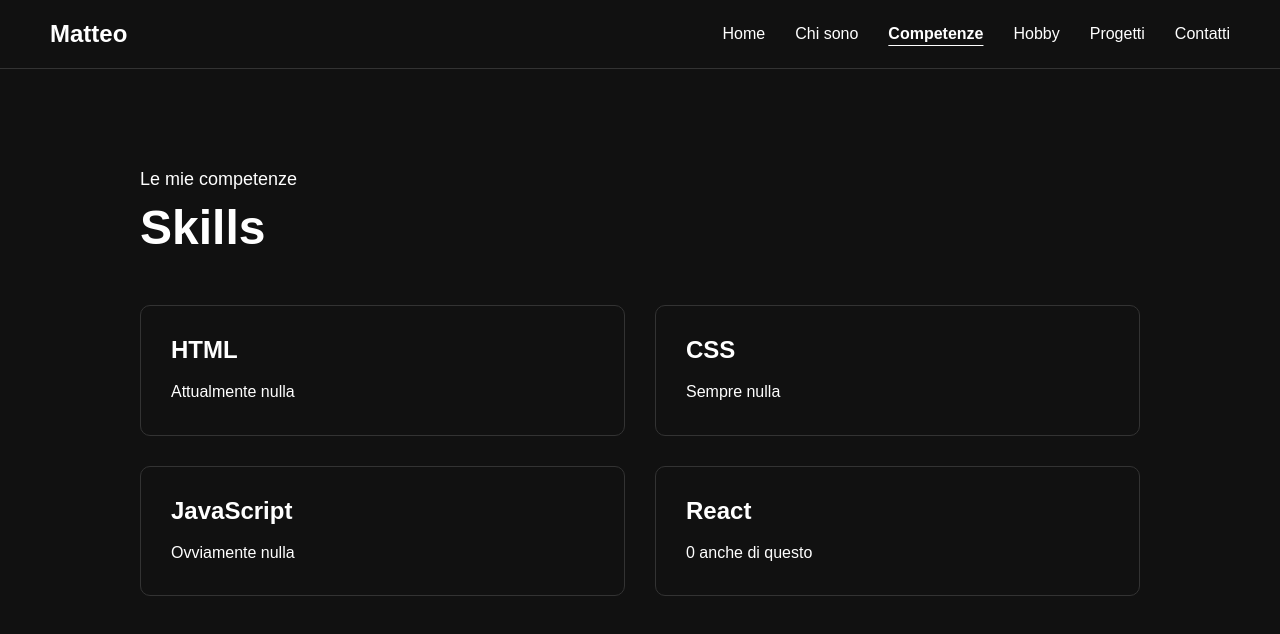
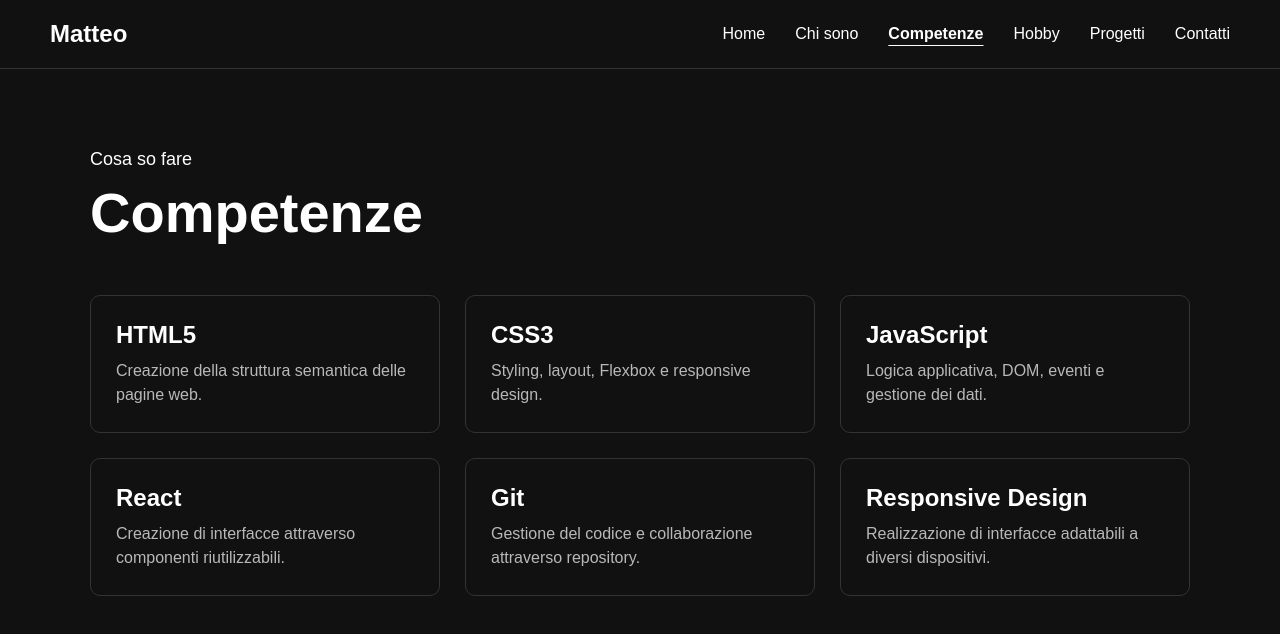
Before and after one commit to MatteoCarmignani/portfolio, a React app: page /skills in a window 1280 px wide. Shown: the top 634 px of the page. Built offline with nearby package versions, Linux system fonts and the light colour scheme; the HTML template or start-up script is replaced by a standard one.

Commit message:
add skillcard and better skill catgories

```diff
--- /dev/null
+++ b/src/components/SkillCard.css
@@ -0,0 +1,14 @@
+.skill-card {
+  padding: 25px;
+  border: 1px solid #333;
+  border-radius: 10px;
+}
+
+.skill-card h2 {
+  margin-bottom: 10px;
+}
+
+.skill-card p {
+  line-height: 1.5;
+  opacity: 0.7;
+}
--- a/src/components/SkillCard.jsx
+++ b/src/components/SkillCard.jsx
@@ -0,0 +1,12 @@
+import './SkillCard.css'
+
+function SkillCard({ name, description }) {
+  return (
+    <div className="skill-card">
+      <h2>{name}</h2>
+      <p>{description}</p>
+    </div>
+  )
+}
+
+export default SkillCard
--- a/src/pages/Skills.css
+++ b/src/pages/Skills.css
@@ -1,34 +1,42 @@
 .skills {
-  min-height: 100vh;
-  padding: 100px 50px;
+  min-height: calc(100vh - 73px);
+  padding: 80px 50px;
 }
 
 .skills-content {
-  max-width: 1000px;
+  width: 100%;
+  max-width: 1100px;
   margin: 0 auto;
 }
 
 .skills h1 {
-  font-size: 48px;
+  font-size: 56px;
   margin-bottom: 50px;
+}
+
+.section-subtitle {
+  font-size: 18px;
+  margin-bottom: 10px;
 }
 
 .skills-list {
   display: grid;
-  grid-template-columns: repeat(2, 1fr);
-  gap: 30px;
+  grid-template-columns: repeat(3, 1fr);
+  gap: 25px;
 }
 
-.skill-card {
-  padding: 30px;
-  border: 1px solid #333;
-  border-radius: 10px;
+/* RESPONSIVE */
+
+@media (max-width: 768px) {
+  .skills {
+    padding: 60px 20px;
+  }
+
+  .skills h1 {
+    font-size: 44px;
+  }
+
+  .skills-list {
+    grid-template-columns: 1fr;
+  }
 }
-
-.skill-card h2 {
-  margin-bottom: 15px;
-}
-
-.skill-card p {
-  line-height: 1.6;
-}
--- a/src/pages/Skills.jsx
+++ b/src/pages/Skills.jsx
@@ -1,36 +1,57 @@
+import SkillCard from '../components/SkillCard'
 import './Skills.css'
 
 function Skills() {
+
+  const skills = [
+    {
+      name: 'HTML5',
+      description: 'Creazione della struttura semantica delle pagine web.'
+    },
+    {
+      name: 'CSS3',
+      description: 'Styling, layout, Flexbox e responsive design.'
+    },
+    {
+      name: 'JavaScript',
+      description: 'Logica applicativa, DOM, eventi e gestione dei dati.'
+    },
+    {
+      name: 'React',
+      description: 'Creazione di interfacce attraverso componenti riutilizzabili.'
+    },
+    {
+      name: 'Git',
+      description: 'Gestione del codice e collaborazione attraverso repository.'
+    },
+    {
+      name: 'Responsive Design',
+      description: 'Realizzazione di interfacce adattabili a diversi dispositivi.'
+    }
+  ]
+
   return (
-    <section className="skills">
+    <main className="skills">
       <div className="skills-content">
-        <p className="section-subtitle">Le mie competenze</p>
 
-        <h1>Skills</h1>
+        <p className="section-subtitle">
+          Cosa so fare
+        </p>
+
+        <h1>Competenze</h1>
 
         <div className="skills-list">
-          <div className="skill-card">
-            <h2>HTML</h2>
-            <p>Attualmente nulla</p>
-          </div>
+          {skills.map((skill) => (
+            <SkillCard
+              key={skill.name}
+              name={skill.name}
+              description={skill.description}
+            />
+          ))}
+        </div>
 
-          <div className="skill-card">
-            <h2>CSS</h2>
-            <p>Sempre nulla</p>
-          </div>
-
-          <div className="skill-card">
-            <h2>JavaScript</h2>
-            <p>Ovviamente nulla</p>
-          </div>
-
-          <div className="skill-card">
-            <h2>React</h2>
-            <p>0 anche di questo</p>
-          </div>
-        </div>
       </div>
-    </section>
+    </main>
   )
 }
 
```
